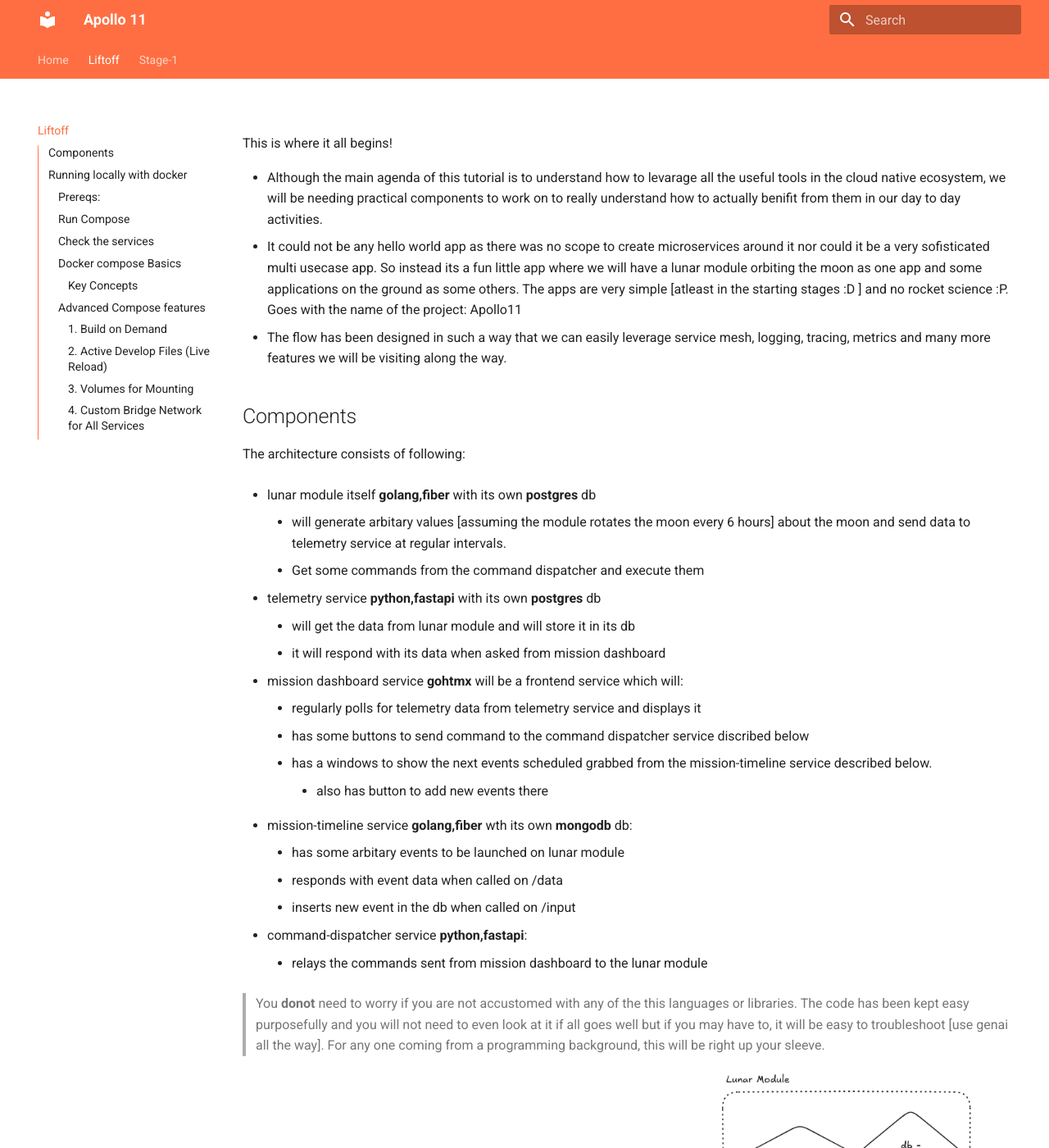
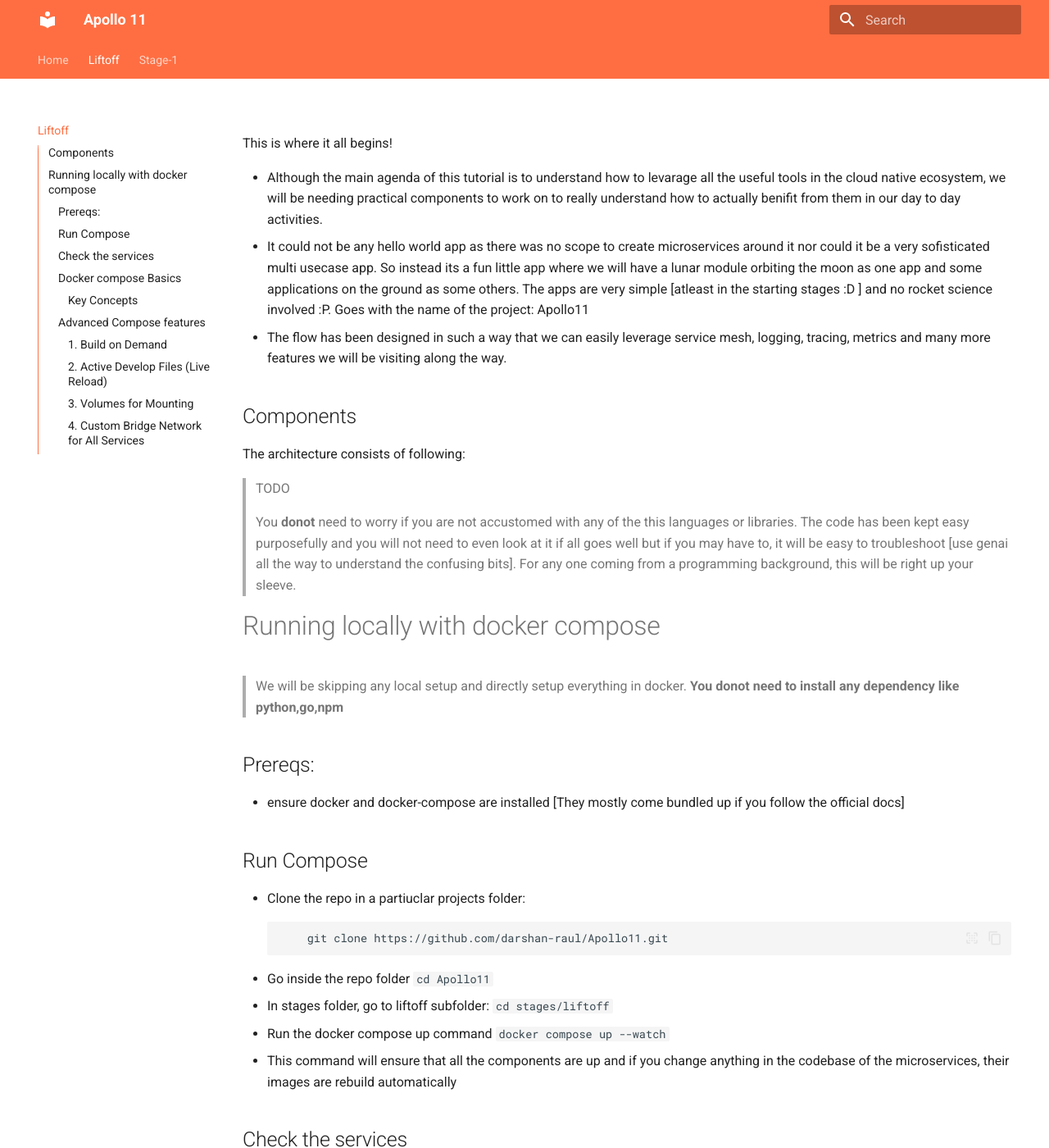
Before and after one commit to darshan-raul/apollo11-docs, an MkDocs documentation site: the page built from docs/stages/liftoff/liftoff.md, in a window 1280 px wide and 1400 px high. Shown: the whole window at 82% size. Built offline with MkDocs 1.6.1 and Material for MkDocs 9.7.7, drawn with Linux system fonts in a browser that asks for light colours; some of the changed text lies outside the part shown.

Commit message:
start refactoring docs for 2.0

```diff
--- a/docs/stages/liftoff/liftoff.md
+++ b/docs/stages/liftoff/liftoff.md
@@ -1,42 +1,22 @@
 This is where it all begins!
 
 - Although the main agenda of this tutorial is to understand how to levarage all the useful tools in the cloud native ecosystem, we will be needing practical components to work on to really understand how to actually benifit from them in our day to day activities.
-- It could not be any hello world app as there was no scope to create microservices around it nor could it be a very sofisticated multi usecase app. So instead its a fun little app where we will have a lunar module orbiting the moon as one app and some applications on the ground as some others. The apps are very simple [atleast in the starting stages :D ] and no rocket science :P. Goes with the name of the project: Apollo11
+- It could not be any hello world app as there was no scope to create microservices around it nor could it be a very sofisticated multi usecase app. So instead its a fun little app where we will have a lunar module orbiting the moon as one app and some applications on the ground as some others. The apps are very simple [atleast in the starting stages :D ] and no rocket science involved :P. Goes with the name of the project: Apollo11
 - The flow has been designed in such a way that we can easily leverage service mesh, logging, tracing, metrics and many more features we will be visiting along the way.
 
 ## Components
 
 The architecture consists of following:
 
-- lunar module itself **golang,fiber** with its own **postgres** db
-    - will generate arbitary values [assuming the module rotates the moon every 6 hours] about the moon and send data to telemetry service at regular intervals.
-    - Get some commands from the command dispatcher and execute them
+>TODO
 
-- telemetry service **python,fastapi** with its own **postgres** db
-    - will get the data from lunar module and will store it in its db
-    - it will respond with its data when asked from mission dashboard
+> You **donot** need to worry if you are not accustomed with any of the this languages or libraries. The code has been kept easy purposefully and you will not need to even look at it if all goes well but if you may have to, it will be easy to troubleshoot [use genai all the way to understand the confusing bits]. For any one coming from a programming background, this will be right up your sleeve.
 
-- mission dashboard service **gohtmx** will be a frontend service which will:
-    - regularly polls for telemetry data from telemetry service and displays it
-    - has some buttons to send command to the command dispatcher service discribed below
-    - has a windows to show the next events scheduled grabbed from the mission-timeline service described below.
-        - also has button to add new events there
 
-- mission-timeline service **golang,fiber** wth its own **mongodb** db:
-    - has some arbitary events to be launched on lunar module
-    - responds with event data when called on /data
-    - inserts new event in the db when called on /input
 
-- command-dispatcher service **python,fastapi**:
-    - relays the commands sent from mission dashboard to the lunar module
+# Running locally with docker compose
 
-> You **donot** need to worry if you are not accustomed with any of the this languages or libraries. The code has been kept easy purposefully and you will not need to even look at it if all goes well but if you may have to, it will be easy to troubleshoot [use genai all the way]. For any one coming from a programming background, this will be right up your sleeve.
-
-![apollo-11-lunar-architecture](<lunar-arch.png>)
-
-# Running locally with docker
-
-We will be skipping any local setup and directly setup everything in docker. You donot need to install any dependency like python,go
+> We will be skipping any local setup and directly setup everything in docker. **You donot need to install any dependency like python,go,npm**
 
 ## Prereqs:
 
```
Also changed, not shown: docs/index.md (+42 -0 lines), docs/image.png (added).
